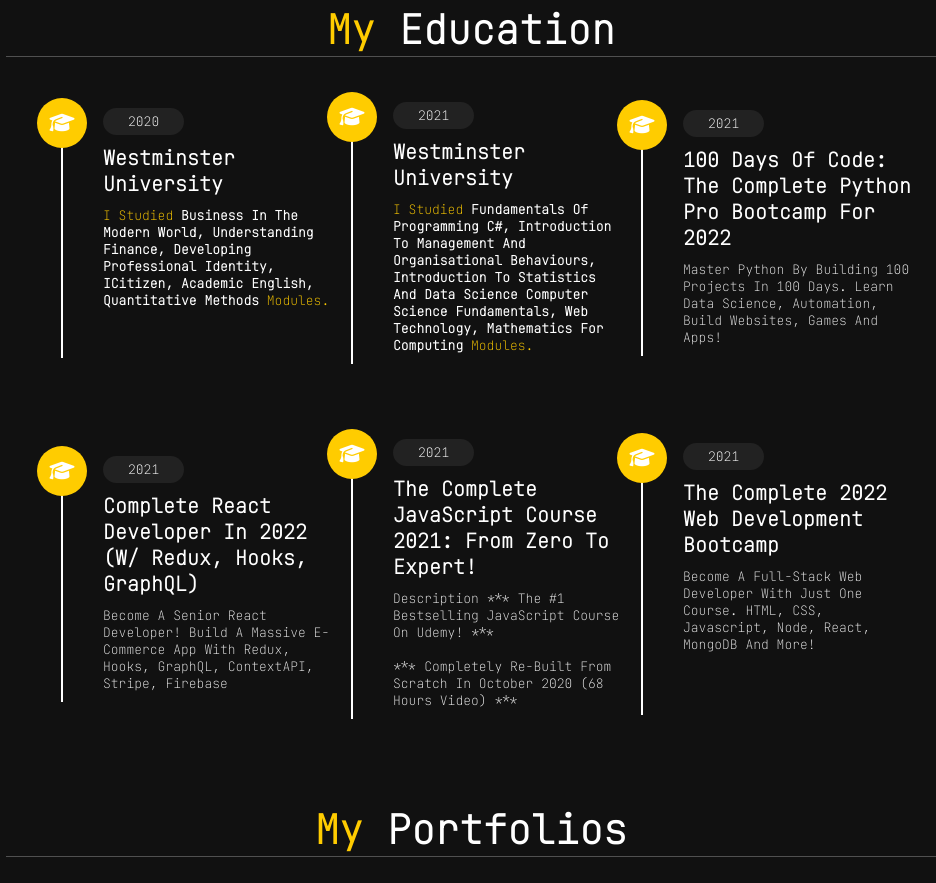
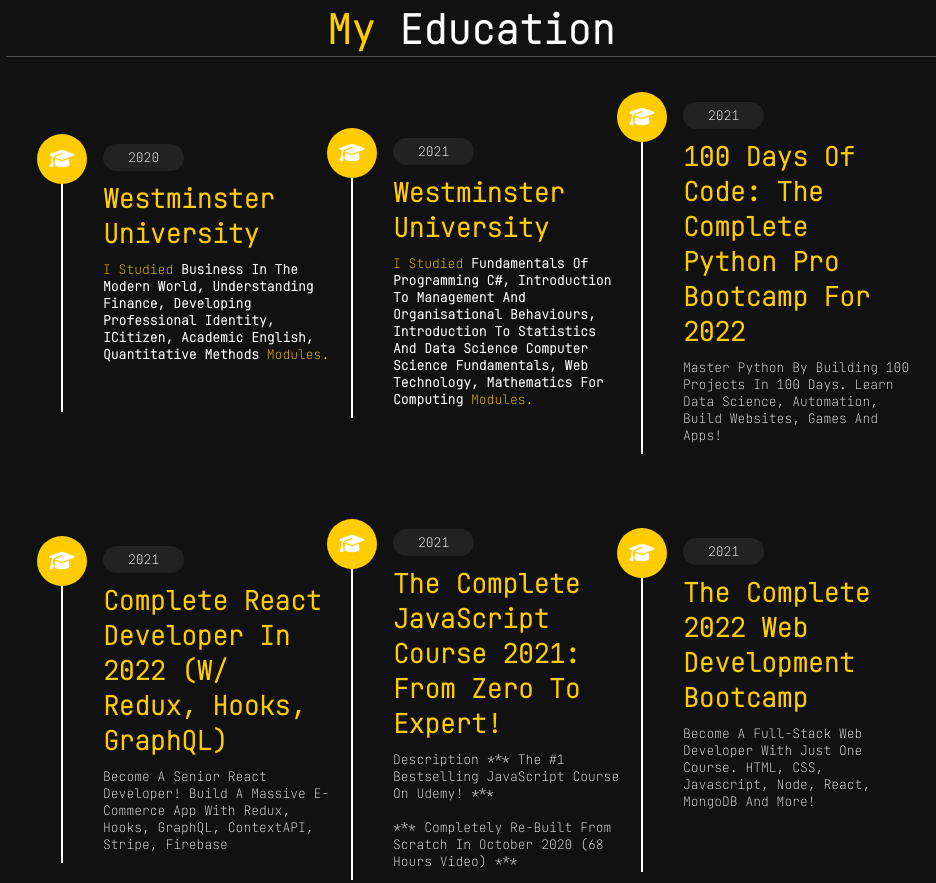
Before and after one commit to MrHumble21/mani_saytim, a plain HTML site: page index.html in a window 1280 px wide. Shown: the part 1597-2480 px from the top of the page, without its empty margins (344-1280 px from the left). Drawn offline with nearby package versions, Linux system fonts and the light colour scheme.

Commit message:
minor fixed

```diff
--- a/custom.css
+++ b/custom.css
@@ -243,6 +243,11 @@ header .navbar ul li a:hover {
     font-size: 5.8rem;
     text-align: left !important;
 
+}
+
+#education > div > div > h3{
+    color: var(--yellow);
+    font-size: 2.6rem !important;
 }
 
 .home p {
```
